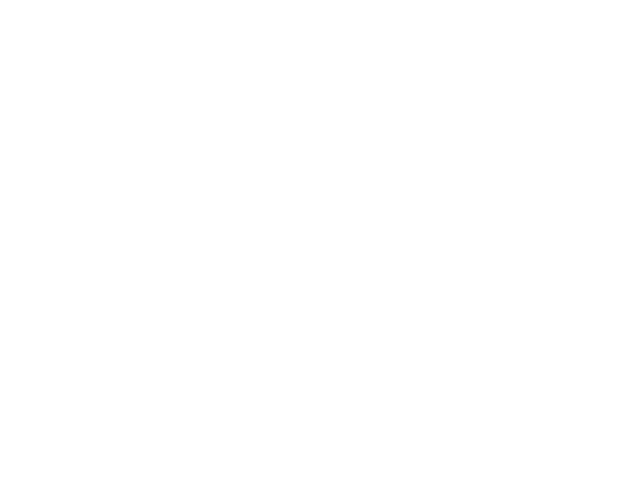
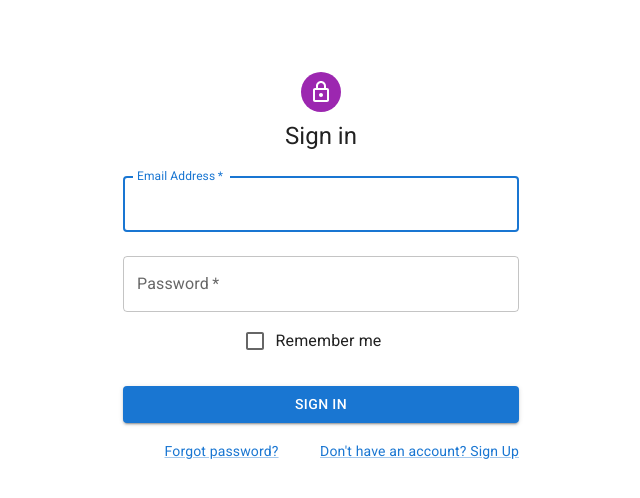
Before and after one commit to Hecktors/posting-app, a React (Create React App) app: page / in a window 1280 px wide. Shown: the top 498 px of the page, without its empty margins (319-959 px from the left). Built offline with nearby package versions, Linux system fonts and the light colour scheme.

Commit message:
Add login

```diff
--- a/src/App.js
+++ b/src/App.js
@@ -1,10 +1,13 @@
 import './App.css';
+import {useState} from 'react';
+import Login from './components/Login';
 
 function App() {
+  const [user, setUser] = useState(null)
 
   return (
     <div className="App">
-
+      { !user?.id && <Login setUser={setUser}/> }
     </div>
   );
 }
--- a/src/api/userAPI.js
+++ b/src/api/userAPI.js
@@ -0,0 +1,14 @@
+export const checkLogin = (loginData) => {
+    return fetch('https://jsonplaceholder.typicode.com/users')
+    .then((response) => response.json())
+    .then(users => {
+        const foundUser = users.find(user => user.email === loginData.email)
+        if(!foundUser || foundUser.username !== loginData.password) {return false};
+        return {
+            id: foundUser.id,
+            name: foundUser.name,
+            username: foundUser.username,
+            email: foundUser.email
+        }
+    })
+}
--- a/src/components/Login.js
+++ b/src/components/Login.js
@@ -0,0 +1,101 @@
+import * as React from 'react';
+import Avatar from '@mui/material/Avatar';
+import Button from '@mui/material/Button';
+import CssBaseline from '@mui/material/CssBaseline';
+import TextField from '@mui/material/TextField';
+import FormControlLabel from '@mui/material/FormControlLabel';
+import Checkbox from '@mui/material/Checkbox';
+import Link from '@mui/material/Link';
+import Grid from '@mui/material/Grid';
+import Box from '@mui/material/Box';
+import LockOutlinedIcon from '@mui/icons-material/LockOutlined';
+import Typography from '@mui/material/Typography';
+import Container from '@mui/material/Container';
+import { createTheme, ThemeProvider } from '@mui/material/styles';
+import { checkLogin } from '../api/userAPI';
+
+const theme = createTheme();
+
+export default function LoginIn({ setUser }) {
+    const handleSubmit = async (event) => {
+        event.preventDefault();
+        const data = new FormData(event.currentTarget);
+        // eslint-disable-next-line no-console
+        const loginData = {
+            email: data.get('email'),
+            password: data.get('password'),
+        }
+
+        const user = await checkLogin(loginData);
+        if (user) { setUser(user) }
+    };
+
+    return (
+        <ThemeProvider theme={theme}>
+            <Container component="main" maxWidth="xs">
+                <CssBaseline />
+                <Box
+                    sx={{
+                        marginTop: 8,
+                        display: 'flex',
+                        flexDirection: 'column',
+                        alignItems: 'center',
+                    }}
+                >
+                    <Avatar sx={{ m: 1, bgcolor: 'secondary.main' }}>
+                        <LockOutlinedIcon />
+                    </Avatar>
+                    <Typography component="h1" variant="h5">
+                        Sign in
+                    </Typography>
+                    <Box component="form" onSubmit={handleSubmit} noValidate sx={{ mt: 1 }}>
+                        <TextField
+                            margin="normal"
+                            required
+                            fullWidth
+                            id="email"
+                            label="Email Address"
+                            name="email"
+                            autoComplete="email"
+                            autoFocus
+                        />
+                        <TextField
+                            margin="normal"
+                            required
+                            fullWidth
+                            name="password"
+                            label="Password"
+                            type="password"
+                            id="password"
+                            autoComplete="current-password"
+                        />
+                        <FormControlLabel
+                            control={<Checkbox value="remember" color="primary" />}
+                            label="Remember me"
+                        />
+                        <Button
+                            type="submit"
+                            fullWidth
+                            variant="contained"
+                            sx={{ mt: 3, mb: 2 }}
+                        >
+                            Sign In
+                        </Button>
+                        <Grid container>
+                            <Grid item xs>
+                                <Link href="#" variant="body2">
+                                    Forgot password?
+                                </Link>
+                            </Grid>
+                            <Grid item>
+                                <Link href="#" variant="body2">
+                                    {"Don't have an account? Sign Up"}
+                                </Link>
+                            </Grid>
+                        </Grid>
+                    </Box>
+                </Box>
+            </Container>
+        </ThemeProvider>
+    );
+}
```
